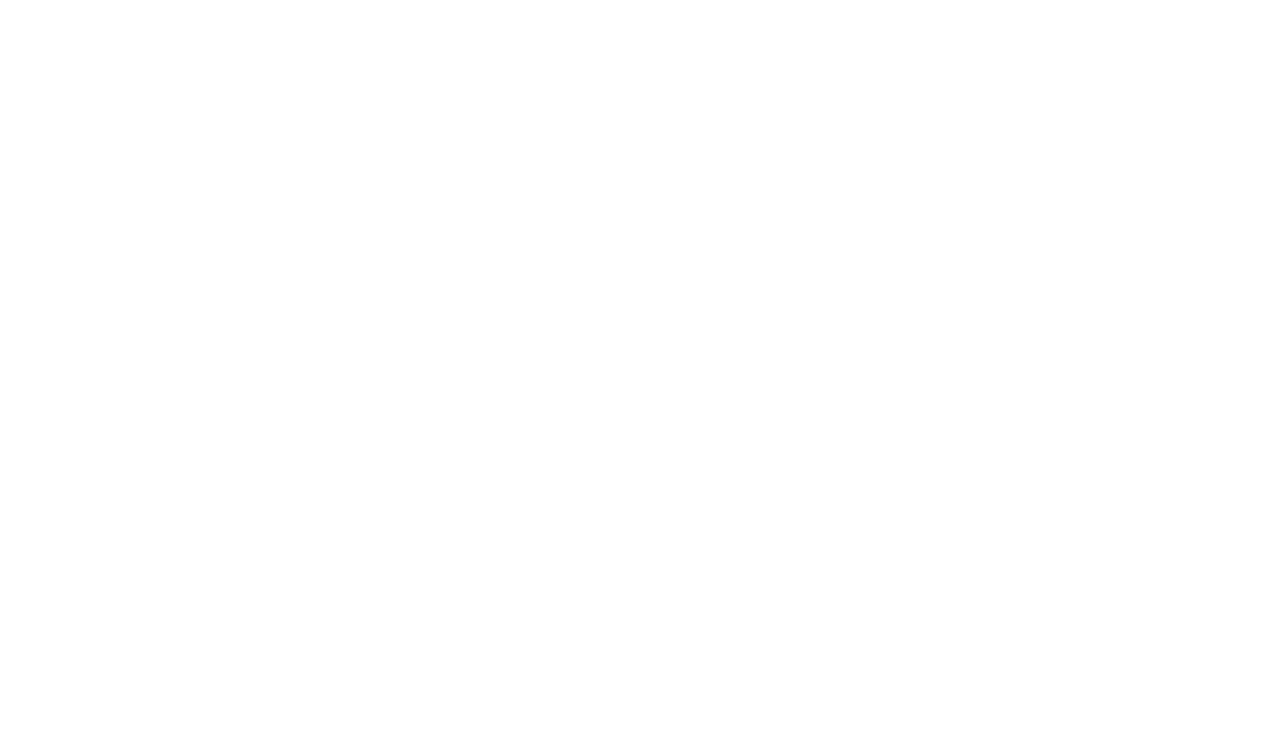
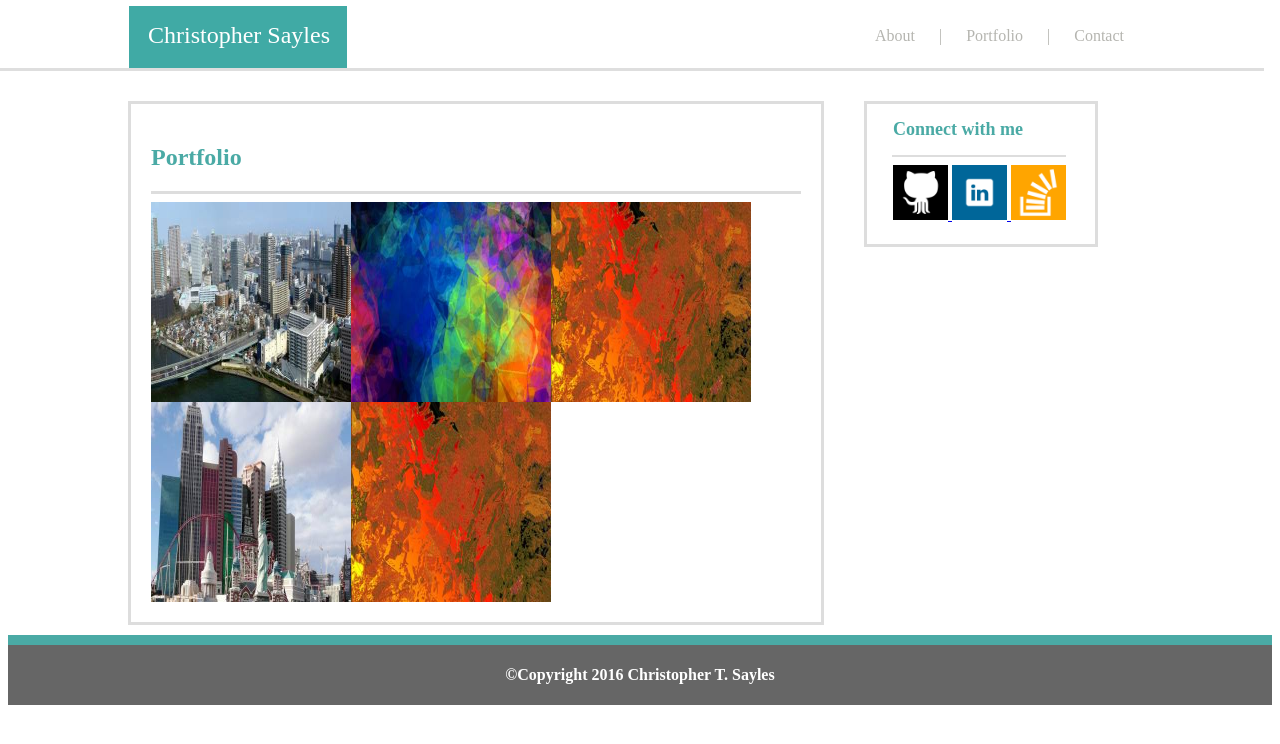
Before and after one commit to ChrisSayles/Basic-Portfolio, a PHP site: page /portfolio.html in a window 1280 px wide. Before the commit the part shown is empty. Shown: the top 744 px of the page. Run offline with PHP 8.4, Linux system fonts and the light colour scheme.

Commit message:
uploading now to Heroku

```diff
--- a/assets/css/style.css
+++ b/assets/css/style.css
@@ -1,4 +1,3 @@
-
 p {
     color: #777777;
     font-size: 15px;
@@ -36,14 +35,14 @@
 }
 
 #aboutmesidebar {
-	width: 270;
+    width: 185px;
     border-style: solid;
     border-color: #dddddd;
     float: left;
     margin-left: 40px;
     margin-top: 20px;
-    padding-left: 23px;
-    padding-right: 4px;
+    padding-left: 26px;
+    padding-right: 17px;
     padding-bottom: 20px;
     background-color: #ffffff;
 }
@@ -71,10 +70,12 @@
     height: 2px;
     background-color: #dddddd;
     border: 0 none;
+    width: 174px;
+    margin-left: -1px;
 }
 
 .topdivsection {
-	width: 1300px;
+    width: 100%;
     border-style: none;
     background-color: white;
     height: 69px;
@@ -150,3 +151,33 @@
   height: 30px;
   width: 90px;
 }
+
+#footerlineteal {
+    background-color: #4aaaa5;
+    background-size: 20px;
+    height: 10px;
+    margin: auto;
+    border: 0;
+}
+.center {
+    text-align: center;
+    float: none;
+}
+
+footer {
+    background-color: #666666;
+    overflow: auto;
+    bottom: 0%;
+    width: 100%;
+    text-align: center;
+    color: white;
+    float: left;
+    margin-top: 10px;
+    position: relative;
+}
+
+.portfolioimage {
+    height: 200px;
+    width: 200px;
+    float: left;
+}
--- /dev/null
+++ b/index.php
@@ -0,0 +1 @@
+<?php include_once("index.html"); ?>
--- a/portfolio.html
+++ b/portfolio.html
@@ -0,0 +1,82 @@
+<DOCTYPE html>
+
+<!--CSS Relative Link-->
+<link rel="stylesheet" type="text/css" href="assets/css/style.css"
+
+<!--Title-->
+<Title>Portfolio</Title>
+
+<!--Head Info-->
+<Head>
+
+</Head>
+
+<!--Body-->
+<Body>
+<!--Nesting two divs for the top header section-->
+<div class="topdivsection">
+	<div class="aboutPortfolioContactHeaderText">
+			<a href="#" style="color: #b5b5b0; text-decoration:none">About    |</a>
+			<a href="file:///Users/chrissayles/Desktop/Basic-Portfolio/portfolio.html" style="color: #b5b5b0; text-decoration:none">Portfolio    |</a>
+			<a href="file:///Users/chrissayles/Desktop/Basic-Portfolio/contact.html" style="color: #b5b5b0; text-decoration:none">Contact</a>
+	</div>
+	<div id="headerChrisSayles">
+		<div id='chrisSaylesText'>Christopher Sayles</div>
+	</div>
+</div>
+<div>
+<!--Div containing portfolio images, text, horizontal rule-->
+ <section>
+ <div>
+	<div id="aboutmemain">
+		<h1 id="aboutmeheader">Portfolio</h1>
+		<hr id="aboutmemainhr">
+		<!--images for portfolio-->
+		<!--image 1-->
+			<div>
+				<img class="portfolioimage" src="assets/images/hangmangame.jpeg">
+			</div>
+		<!--image 2-->
+			<div>
+				<img class="portfolioimage" src="assets/images/rpg game.jpeg">
+			</div>
+		<!--image 3-->
+			<div>
+				<img class="portfolioimage" src="assets/images/trivia game.jpeg">
+			</div>
+		<!--image 4-->
+			<div>
+				<img class="portfolioimage" src="assets/images/rutgers info widgit.jpeg">
+			</div>
+		<!--image 5-->
+			<div>
+				<img class="portfolioimage" src="assets/images/trivia game.jpeg">
+			</div>
+	</div>
+<!--Connect with me Section-->
+	<div id="aboutmesidebar">
+<!--Connect with me text-->
+		<h2 id="connectwithme">Connect with me</h2>
+<!--Horizontal Rule-->
+		<hr id="connectwithmehr">
+<!--Image Links to connect with-->
+		<a href="https://github.com/ChrisSayles">
+		<img src="assets/images/1477305596_github.png" class="socialmedialogo" alt="Github Logo">
+		</a>
+
+		<a href="https://www.linkedin.com/in/christopher-sayles-2279653b?trk=nav_responsive_tab_profile_pic">
+		<img src="assets/images/1477284149_Linked_in_alt.png" class="socialmedialogo" alt="Linkedin Logo">
+		</a>
+
+		<a href="http://stackoverflow.com/users/6850900/chris-sayles">
+		<img src="assets/images/1477284180_stackoverflow.png" class="socialmedialogo" alt="Stackoverflow Logo">
+		</a>
+	</div>
+</div>
+</section>
+<footer>
+	<hr id="footerlineteal">
+	<h4 class="center"> ©Copyright 2016 Christopher T. Sayles</h4>
+</footer>
+</Body>
+</html>
```
Also changed, not shown: contact.html (+6 -3 lines), index.html (+7 -3 lines), assets/images/hangmangame.jpeg (renamed from assets/images/hangman game.jpeg). Lines whose indentation alone changed are shown as unchanged.
